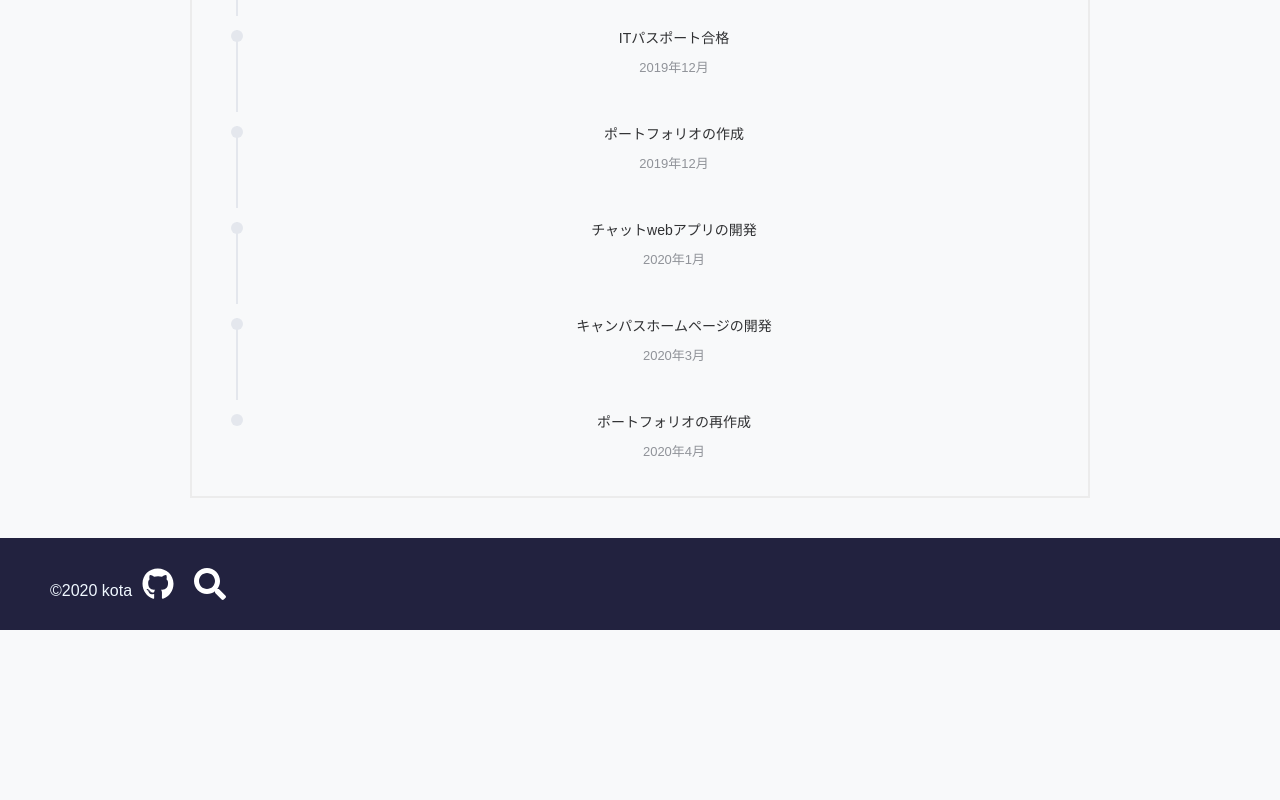
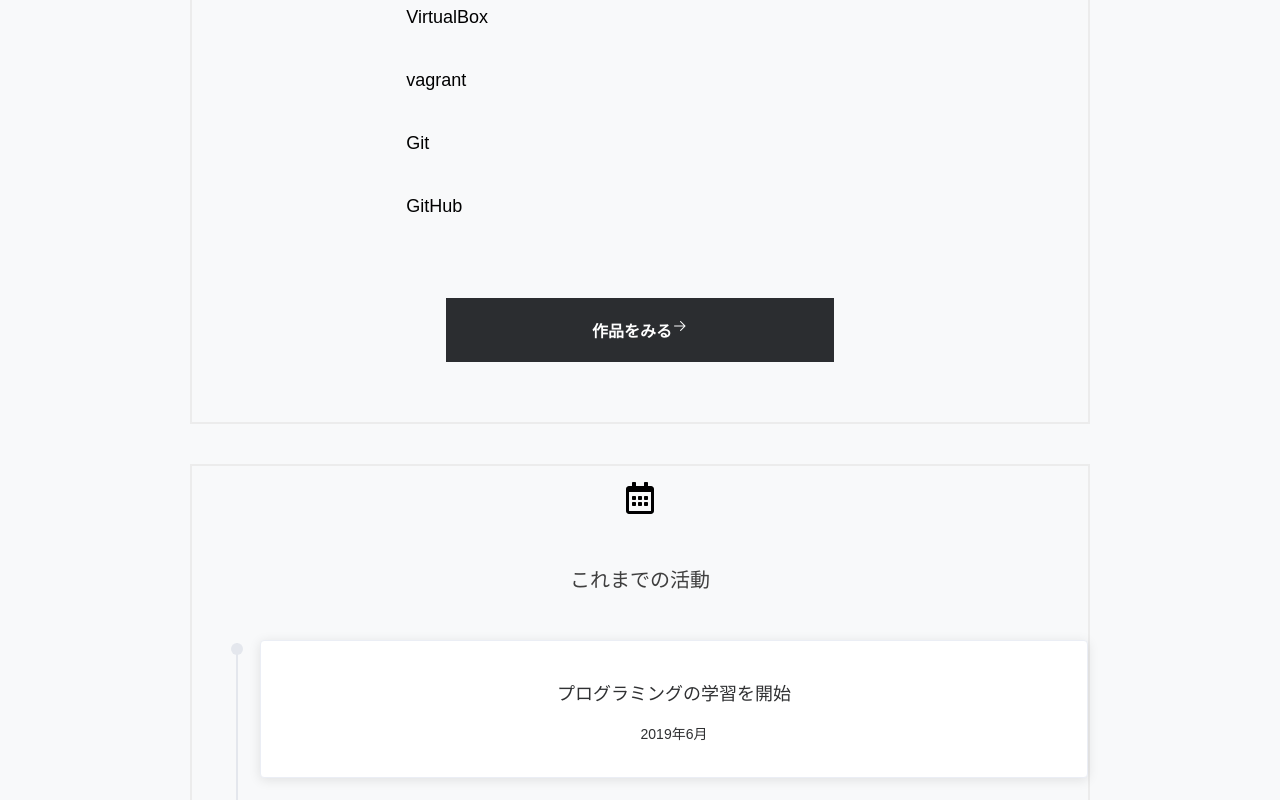
Before and after one commit to kotaok/first_vue, a Vue app: page /page2 in a window 1280 px wide. Shown: the part 2680-3480 px from the top of the page. Before the commit the page ends 3310 px from the top, so only its background shows below. Built offline with nearby package versions, Linux system fonts and the light colour scheme.

Commit message:
レイアウトの調整

```diff
--- a/src/components/history.vue
+++ b/src/components/history.vue
@@ -7,8 +7,11 @@
     <el-timeline-item
       v-for="(activity, index) in activities"
       :key="index"
-      :timestamp="activity.timestamp">
-      <p>{{activity.content}}</p>
+      >
+      <el-card>
+        <p class="activity-text">{{activity.content}}</p>
+        <p>{{activity.timestamp}}</p>
+      </el-card>
     </el-timeline-item>
   </el-timeline>
   </div>
@@ -53,4 +56,9 @@ export default {
 .el-timeline-item {
   padding-bottom: 35px;
 }
+
+.activity-text {
+  font-size: 18px;
+}
+
 </style>
--- a/src/components/skills.vue
+++ b/src/components/skills.vue
@@ -43,14 +43,15 @@ export default {
 }
 
 .skill {
-  margin: 3px;
+  width: 60%;
+  margin: 8px 0px;
 }
 
 .skill p {
+  text-align: left;
   font-size: 18px;
-  padding: 10px 15px;
+  padding: 10px 35px;
   border-radius: 2px;
-  border: solid 1px #b4b4b4;
   margin: 3px 0px;
 }
 
--- a/src/components/top_about.vue
+++ b/src/components/top_about.vue
@@ -54,7 +54,7 @@ export default {
 }
 
 .top_about_profile p {
-  font-size: 16px;
+  font-size: 18px;
 }
 
 .top_about_icon {
```
